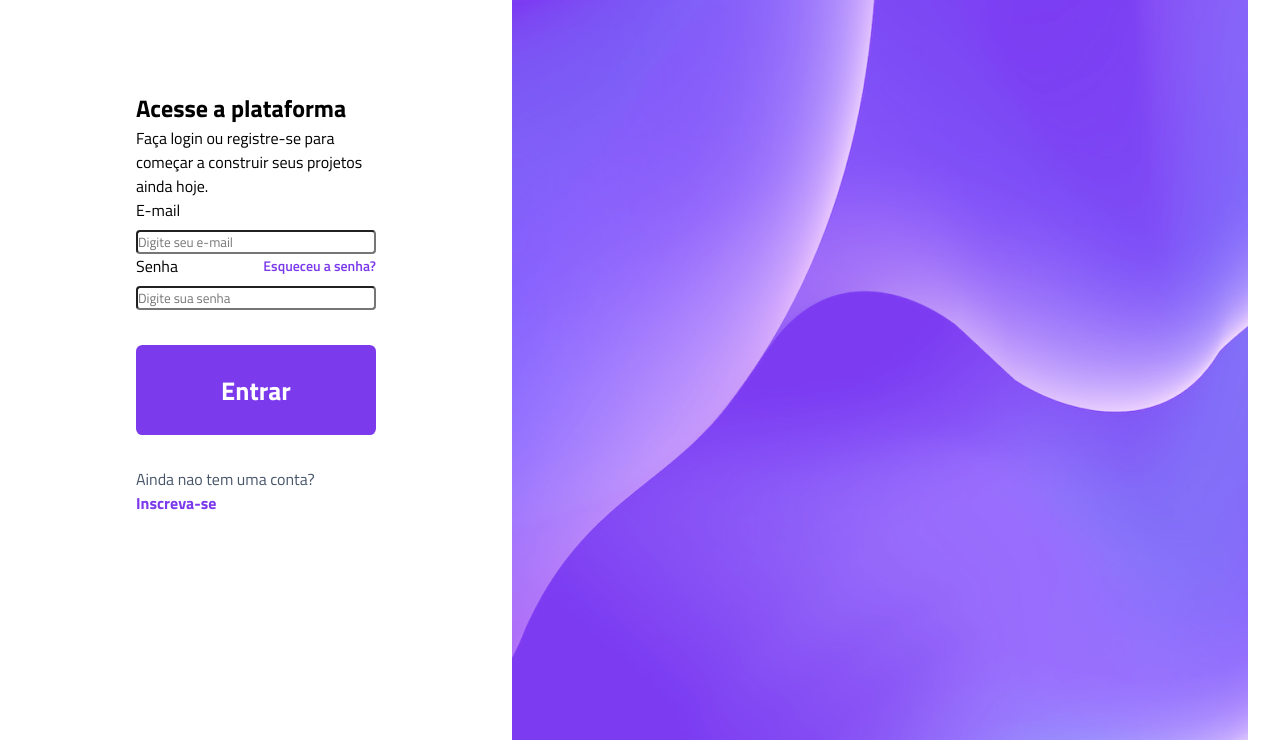
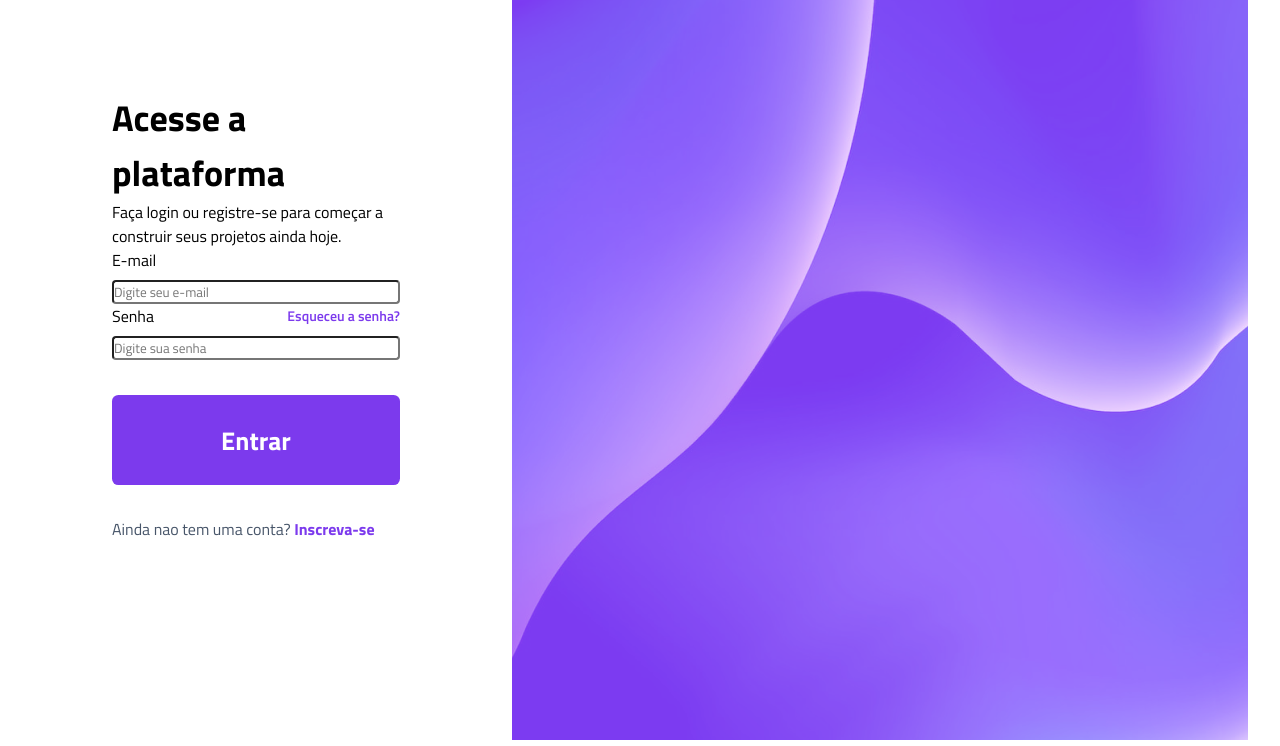
Before and after one commit to samkkkjkk/VERTIGO, a plain HTML site: page index.html in a window 1280 px wide. Shown: the part 160-906 px from the top of the page. Drawn offline with Linux system fonts and the light colour scheme.

Commit message:
Termino das alteracoes do conteudo

```diff
--- a/style.css
+++ b/style.css
@@ -24,6 +24,7 @@ header {
     --gray-200:#e2e8f0;
     --gray-400:#94a3b8;
     --white: #fff;
+    --light-purple: #9F67FF;
 
 }
 
@@ -109,6 +110,12 @@ main {
 
 }
 
+.login button:hover {
+    background: var(--light-purple);
+    transition: 0.3s;
+    cursor: pointer;
+}
+
 .login > p {
     color: var(--gray-600);
 }
@@ -125,12 +132,14 @@ body{
     display: flex;
 }
 
+
 @media(min-width:1000px) {
     header {
         background: none;
         justify-content: flex-start;
         margin: 2.5rem  7rem 7rem;
         height: fit-content;
+
     }
     header img {
         width: 18rem;
@@ -138,15 +147,29 @@ body{
 
     .conteudo{
         width: 100%;
+        display: flex;
+        flex-direction: column;
+        align-items: center;
+
     }
 
     main {
         margin-inline: 7rem ;
         max-width: 24rem;
+        padding: 0;
     }
     .bg-desktop {
         display: block;
         width: 200%;
     }
+    .descricao h1 {
+        font-size: 2.25rem ;
+    }
+    .descricao p {
+        font-size: 1rem ;
+
+    }
+
+
 
 }
```
